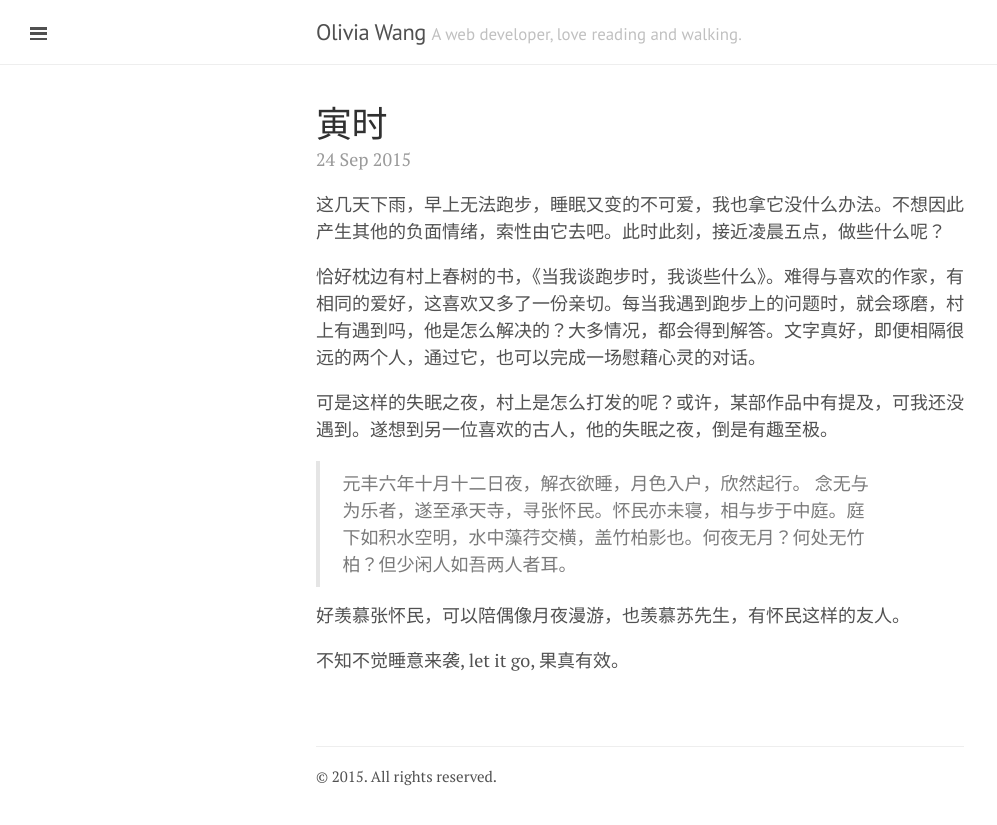
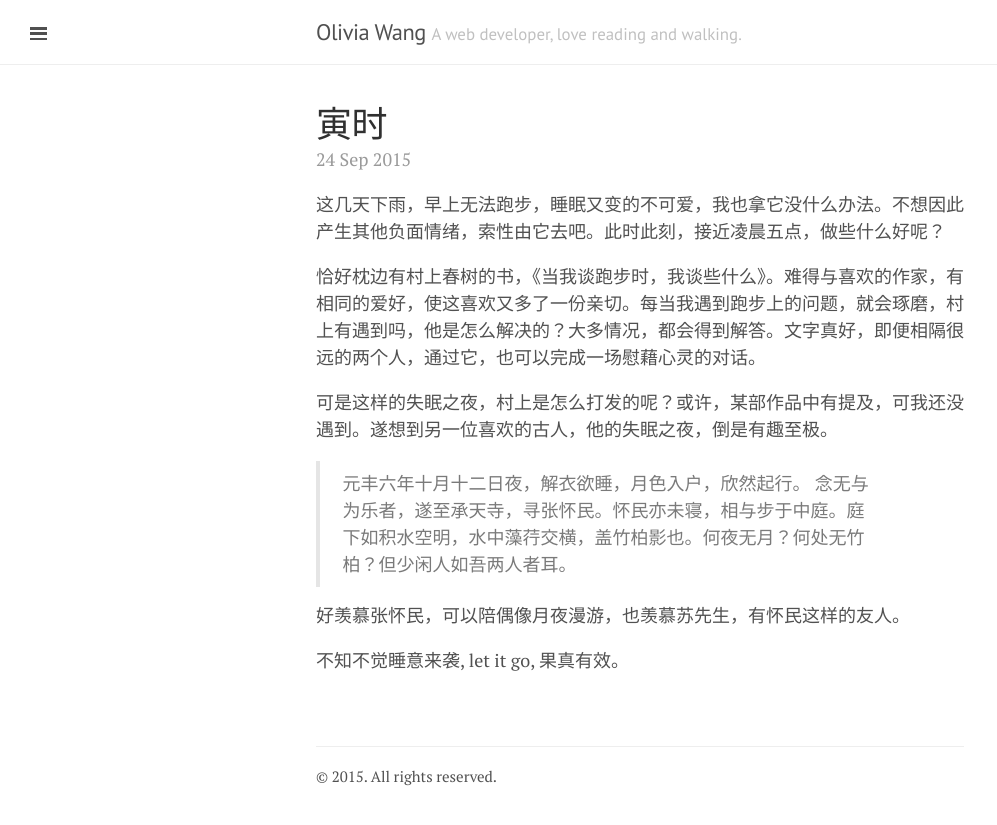
Before and after one commit to voidove/voidove.github.io, a Jekyll site: the page built from _posts/2015-09-24-late-night-thinking.md, in a window 1280 px wide. Shown: the top 825 px of the page, without its empty margins (0-997 px from the left). Built offline with Jekyll 4.4.1, drawn with Linux system fonts in a browser that asks for light colours; Markdown is read by kramdown in place of the engine named in the settings.

Commit message:
update post
update

```diff
--- a/_posts/2015-09-24-late-night-thinking.md
+++ b/_posts/2015-09-24-late-night-thinking.md
@@ -4,9 +4,9 @@ title: 寅时
 description: late night thinking
 ---
 
-这几天下雨，早上无法跑步，睡眠又变的不可爱，我也拿它没什么办法。不想因此产生其他的负面情绪，索性由它去吧。此时此刻，接近凌晨五点，做些什么呢？
+这几天下雨，早上无法跑步，睡眠又变的不可爱，我也拿它没什么办法。不想因此产生其他负面情绪，索性由它去吧。此时此刻，接近凌晨五点，做些什么好呢？
 
-恰好枕边有村上春树的书，《当我谈跑步时，我谈些什么》。难得与喜欢的作家，有相同的爱好，这喜欢又多了一份亲切。每当我遇到跑步上的问题时，就会琢磨，村上有遇到吗，他是怎么解决的？大多情况，都会得到解答。文字真好，即便相隔很远的两个人，通过它，也可以完成一场慰藉心灵的对话。
+恰好枕边有村上春树的书，《当我谈跑步时，我谈些什么》。难得与喜欢的作家，有相同的爱好，使这喜欢又多了一份亲切。每当我遇到跑步上的问题，就会琢磨，村上有遇到吗，他是怎么解决的？大多情况，都会得到解答。文字真好，即便相隔很远的两个人，通过它，也可以完成一场慰藉心灵的对话。
 
 可是这样的失眠之夜，村上是怎么打发的呢？或许，某部作品中有提及，可我还没遇到。遂想到另一位喜欢的古人，他的失眠之夜，倒是有趣至极。
 
```
